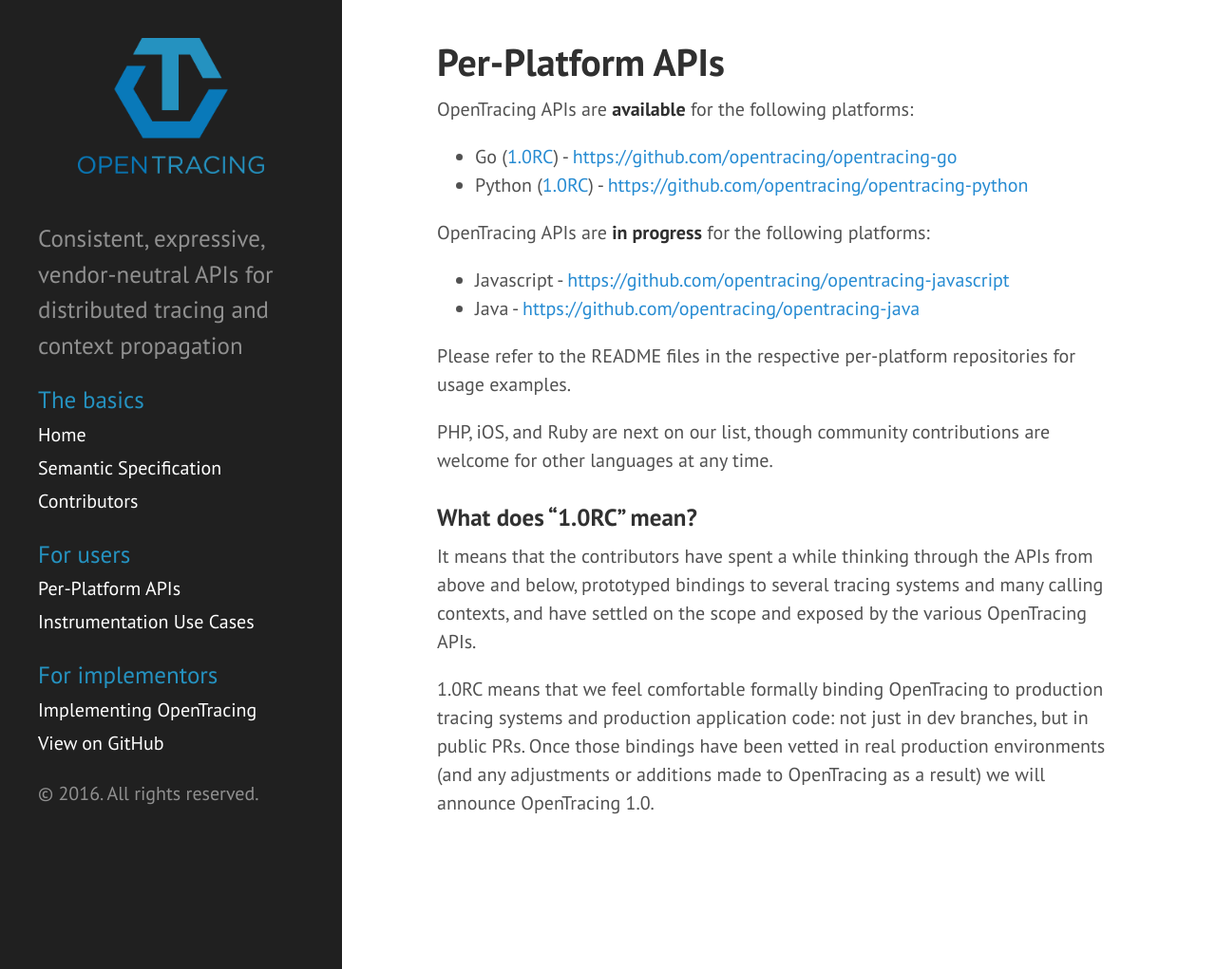
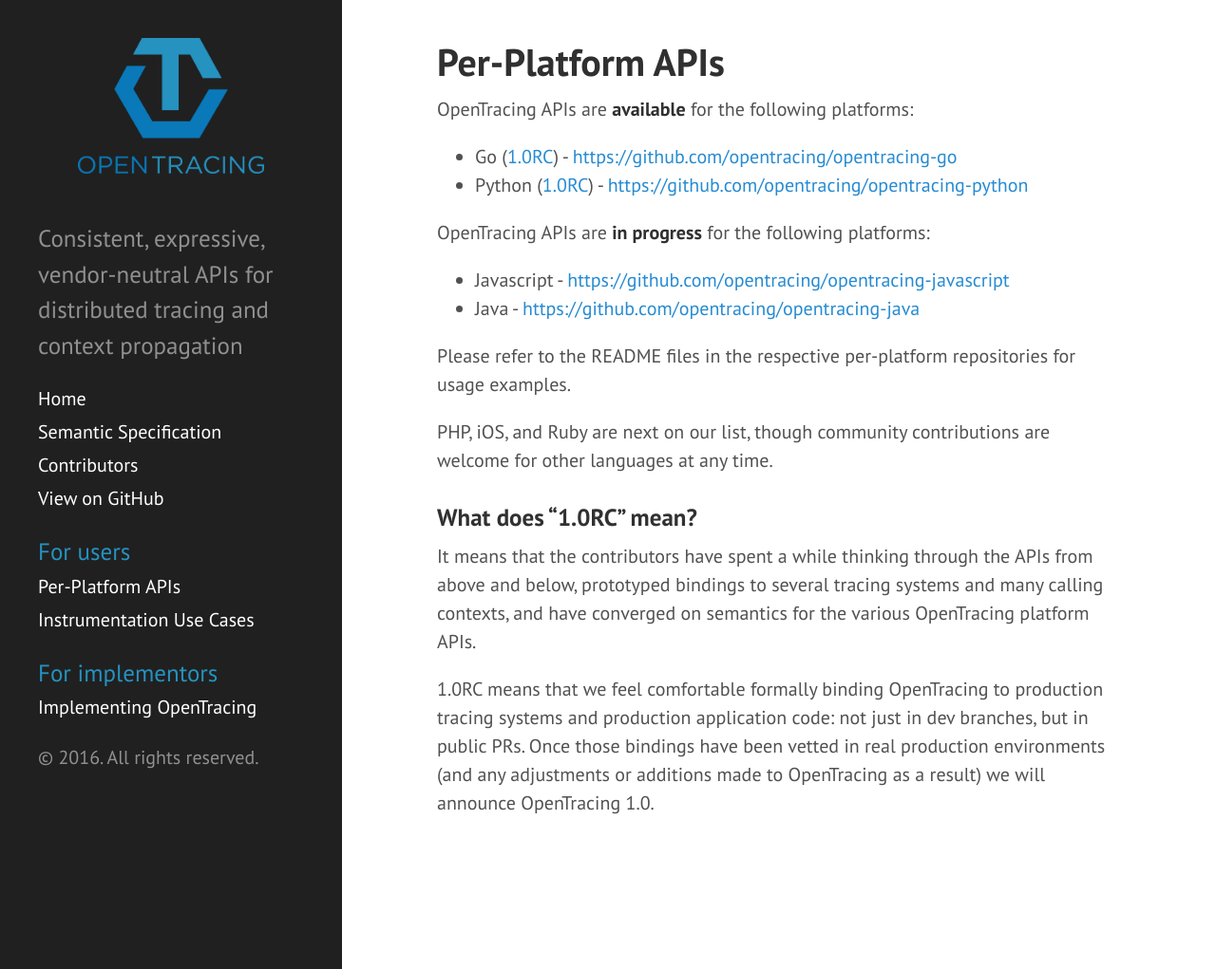
Before and after one commit to opentracing/opentracing.io, a Jekyll site: the page built from apis.md, in a window 1280 px wide and 1021 px high. Shown: the whole window at 95% size. Built offline with Jekyll 4.4.1, drawn with Linux system fonts in a browser that asks for light colours.

Commit message:
review responses

```diff
--- a/_includes/sidebar.html
+++ b/_includes/sidebar.html
@@ -13,10 +13,10 @@
         `layout: page` in the front-matter. See readme for usage.
       {% endcomment %}
 
-      <div class="sidebar-group">The basics</div>
       {% for page in site.core_pages_list %}
         <a class="sidebar-nav-item{% if page[1] == node.url %} active{% endif %}" href="{{ page[1] }}">{{ page[0] }}</a>
       {% endfor %}
+      <a class="sidebar-nav-item" href="{{ site.github.repo }}">View on GitHub</a>
 
       <div class="sidebar-group">For users</div>
       {% for page in site.user_pages_list %}
@@ -28,7 +28,6 @@
         <a class="sidebar-nav-item{% if page[1] == node.url %} active{% endif %}" href="{{ page[1] }}">{{ page[0] }}</a>
       {% endfor %}
 
-      <a class="sidebar-nav-item" href="{{ site.github.repo }}">View on GitHub</a>
       <!--
       <a class="sidebar-nav-item" href="{{ site.github.repo }}/archive/v{{ site.version }}.zip">Download</a>
       <span class="sidebar-nav-item">Currently v{{ site.version }}</span>
--- a/apis.md
+++ b/apis.md
@@ -20,6 +20,6 @@
 
 ### What does "1.0RC" mean?
 
-It means that the contributors have spent a while thinking through the APIs from above and below, prototyped bindings to several tracing systems and many calling contexts, and have settled on the scope and exposed by the various OpenTracing APIs.
+It means that the contributors have spent a while thinking through the APIs from above and below, prototyped bindings to several tracing systems and many calling contexts, and have converged on semantics for the various OpenTracing platform APIs.
 
 1.0RC means that we feel comfortable formally binding OpenTracing to production tracing systems and production application code: not just in dev branches, but in public PRs. Once those bindings have been vetted in real production environments (and any adjustments or additions made to OpenTracing as a result) we will announce OpenTracing 1.0.
```
